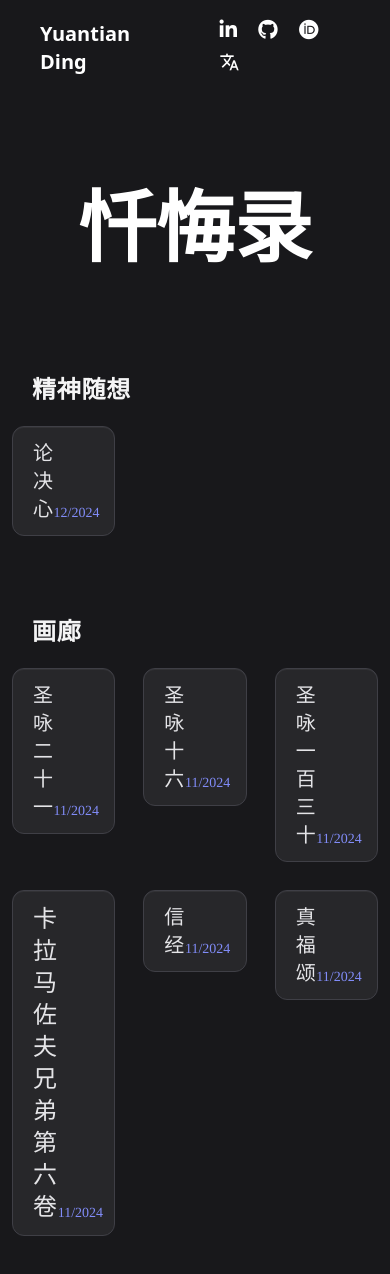
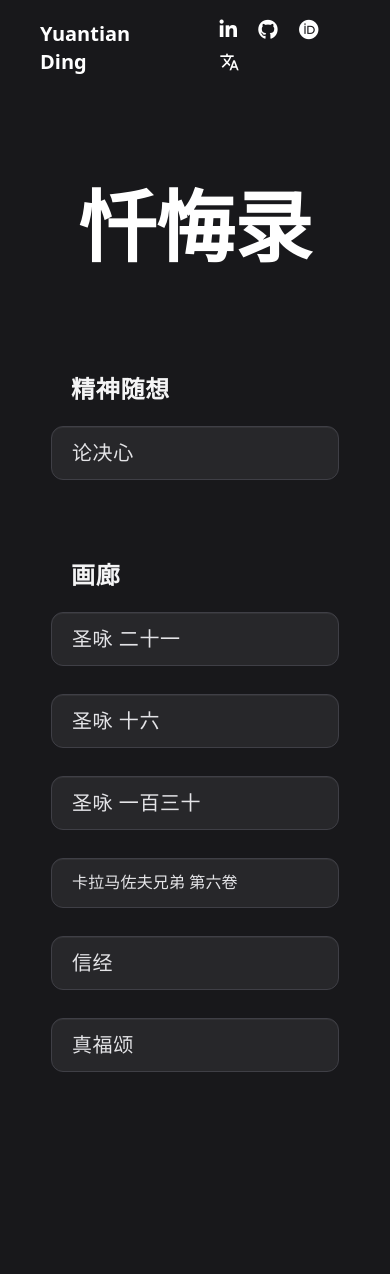
Before and after one commit to YuantianDing/yuantianding.github.io, a Next.js app in the folder zh/: page /zh/ in a window 390 px wide. Shown: the top 1274 px of the page. After the commit the page ends 1120 px from the top, so only its background shows below. Built offline with nearby package versions, Linux system fonts and the light colour scheme.

Commit message:
responsive buttons

```diff
--- a/zh/src/components/buttons/PageLink.tsx
+++ b/zh/src/components/buttons/PageLink.tsx
@@ -4,7 +4,7 @@ import * as React from 'react';
 
 export default function PageLink({href, children, className, timenote} : {href: string, children: React.ReactNode, className?: string, timenote?: React.ReactNode | string}) {
   const timenote_elem = (timenote)?
-    <div className="footnote-size text-indigo-400">{timenote}</div>
+    <div className="footnote-size text-indigo-400 max-lg:hidden">{timenote}</div>
     : <></>;
   return <Link href={href}><div className={"doc-box flex flex-cols justify-between items-end cursor-pointe" + className}>
     {children}
--- a/zh/src/pages/index.tsx
+++ b/zh/src/pages/index.tsx
@@ -10,31 +10,31 @@ export default function HomePage() {
     <Layout title={<>忏悔录</>} title_dist='6rem'>
       <Seo/>
       <h2 className='pl-5'>精神随想</h2>
-      <div className='grid grid-cols-3 grid-flow-row gap-7'>
+      <div className='grid grid-cols-3 max-md:grid-cols-2 max-sm:grid-cols-1 grid-flow-row gap-7'>
         <PageLink href="posts/on_destination" timenote="12/2024">
-          <h4 className="my-0">论决心</h4>
+          <h4 className="my-0 truncate">论决心</h4>
         </PageLink>
       </div>
 
       <h2 className='pl-5 mt-20'>画廊</h2>
-      <div className='grid grid-cols-3 grid-flow-row gap-7'>
+      <div className='grid grid-cols-3 max-md:grid-cols-2 max-sm:grid-cols-1 grid-flow-row gap-7'>
         <PageLink href="images/Psalms21.png" timenote="11/2024">
-          <h4 className="my-0">圣咏 二十一</h4>
+          <h4 className="my-0 truncate">圣咏 二十一</h4>
         </PageLink>
         <PageLink href="images/Psalms16.png" timenote="11/2024">
-          <h4 className="my-0">圣咏 十六</h4>
+          <h4 className="my-0 truncate">圣咏 十六</h4>
         </PageLink>
         <PageLink href="images/Psalms130.png" timenote="11/2024">
-          <h4 className="my-0">圣咏 一百三十</h4>
+          <h4 className="my-0 truncate">圣咏 一百三十</h4>
         </PageLink>
         <PageLink href="images/KaramazovVI3.png" timenote="11/2024">
-          <h4 className="my-0 text-2xl">卡拉马佐夫兄弟 第六卷</h4>
+          <h4 className="my-0 truncate p-size">卡拉马佐夫兄弟 第六卷</h4>
         </PageLink>
         <PageLink href="images/Creed.png" timenote="11/2024">
-          <h4 className="my-0">信经</h4>
+          <h4 className="my-0 truncate">信经</h4>
         </PageLink>
         <PageLink href="images/Beatitudes.png" timenote="11/2024">
-          <h4 className="my-0">真福颂</h4>
+          <h4 className="my-0 truncate">真福颂</h4>
         </PageLink>
       </div>
     </Layout>
```
Also changed, not shown: 11 other files (tests, documents, lock files or other folders).
